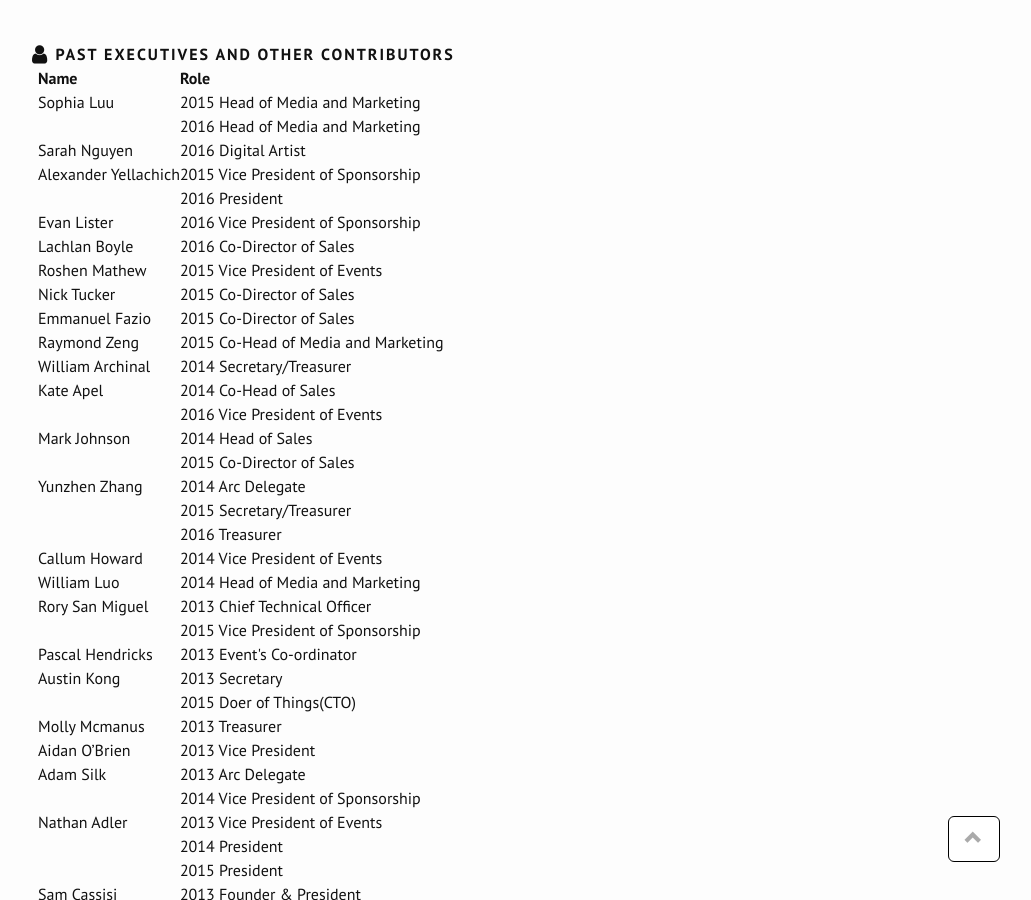
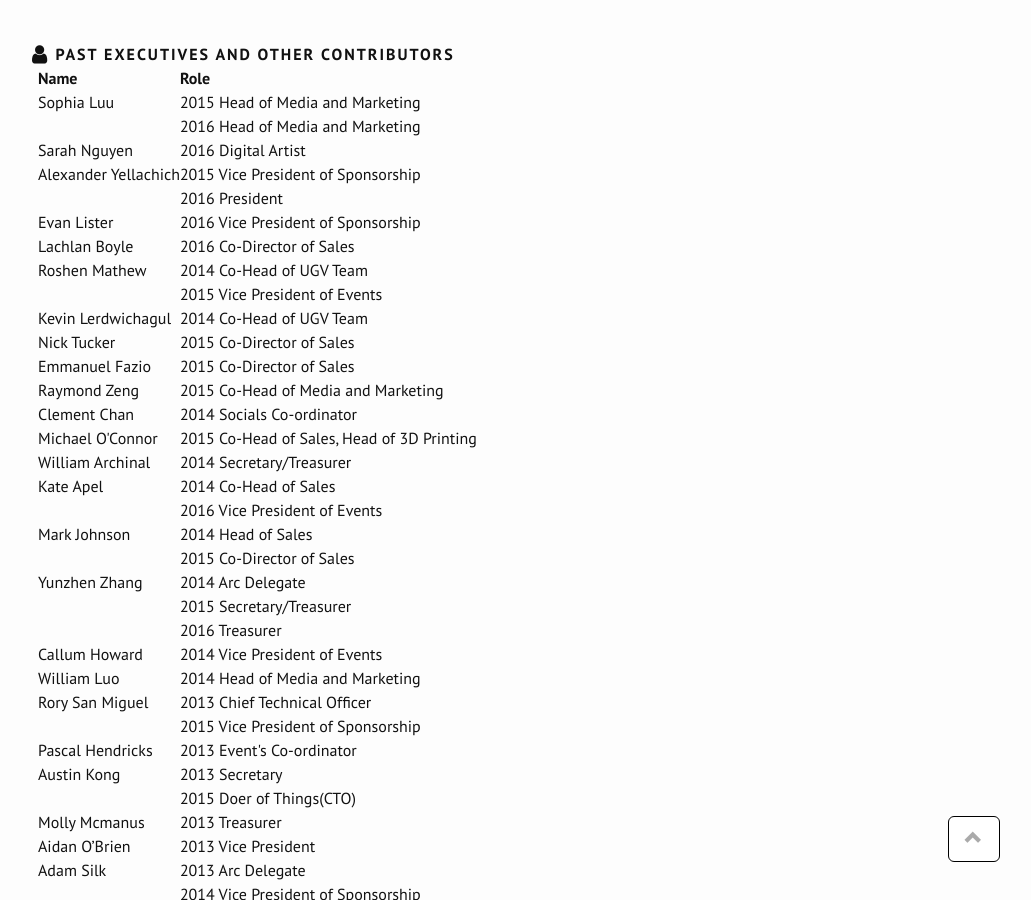
Before and after one commit to lam5ter/createunsw.github.io, a Jekyll site: the page built from team.md, in a window 1280 px wide and 900 px high, scrolled down 2498 px. Shown: the whole window, without its empty margins (222-1253 px from the left). Built offline with Jekyll 4.4.1, drawn with Linux system fonts in a browser that asks for light colours; nearby versions of some CDN libraries; some web fonts are replaced.

Commit message:
Woops, a few more.

```diff
--- a/team.md
+++ b/team.md
@@ -145,10 +145,14 @@ type: section
   <tr ><td >&nbsp;</td><td >2016 President</td></tr>
   <tr ><td  align='left'>Evan Lister</td><td >2016 Vice President of Sponsorship</td></tr>
   <tr ><td  align='left'>Lachlan Boyle</td><td >2016 Co-Director of Sales</td></tr>
-  <tr ><td  align='left'>Roshen Mathew</td><td >2015 Vice President of Events</td></tr>
+  <tr ><td  align='left'>Roshen Mathew</td><td >2014 Co-Head of UGV Team</td></tr>
+  <tr ><td >&nbsp;</td><td >2015 Vice President of Events</td></tr>
+  <tr ><td  align='left'>Kevin Lerdwichagul</td><td >2014 Co-Head of UGV Team</td></tr>
   <tr ><td >Nick Tucker</td><td >2015 Co-Director of Sales</td></tr>
   <tr ><td >Emmanuel Fazio</td><td >2015 Co-Director of Sales</td></tr>
   <tr ><td >Raymond Zeng</td><td >2015 Co-Head of Media and Marketing</td></tr>
+  <tr ><td >Clement Chan</td><td >2014 Socials Co-ordinator</td></tr>
+  <tr ><td >Michael O'Connor</td><td >2015 Co-Head of Sales, Head of 3D Printing</td></tr>
   <tr ><td  align='left'>William Archinal</td><td >2014 Secretary/Treasurer</td></tr>
   <tr ><td  align='left'>Kate Apel</td><td >2014 Co-Head of Sales</td></tr>
   <tr ><td >&nbsp;</td><td >2016 Vice President of Events</td></tr>
```
